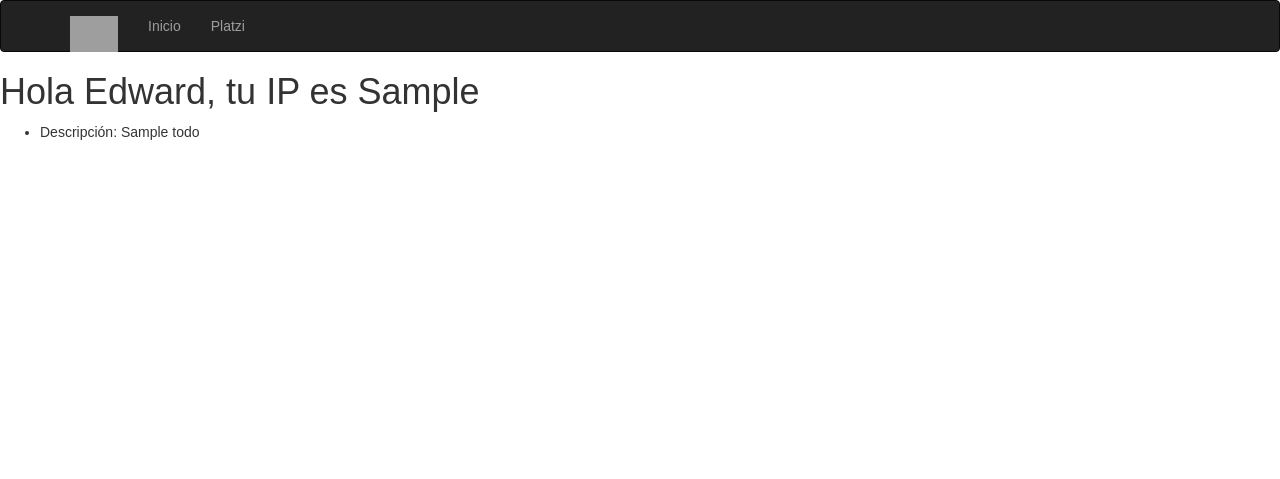
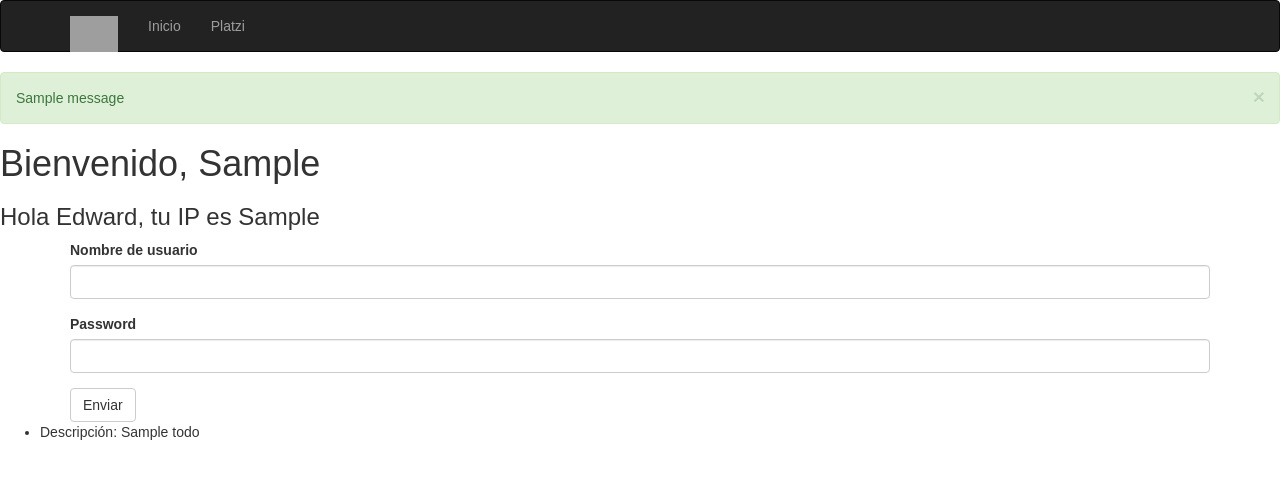
Before and after one commit to Edward-TL/platzi-flask, a Flask app: template templates/hello.html in a window 1280 px wide. Shown: the top 479 px of the page. Run offline with Flask 2, Linux system fonts and the light colour scheme; the template is opened without the code that fills it: values that come from a table or form of the project are taken from there, most other values are stand-ins (such as "Sample title", 1, 10 or a date in 2020); one stand-in notice (Sample message) is shown; form fields are guessed from the names that the template uses; parts of the project's set-up code (start-up, migrations or seed data) failed here and were passed over; some libraries are stand-ins or nearby versions; grey boxes are pictures that could not be loaded.

Commit message:
Creada la barra de notificaciones

```diff
--- a/main.py
+++ b/main.py
@@ -1,50 +1,63 @@
-from flask import Flask, request, make_response, redirect, render_template, session
+from flask import Flask, request, make_response, redirect, render_template, session, url_for, flash
 from flask_bootstrap import Bootstrap
-from flask import Forms, StringField, SubmitField, PasswordField
-from wtforms.fields import DataRequired
+from flask_wtf import FlaskForm
+from wtforms.fields import StringField, PasswordField, SubmitField
+from wtforms.validators import DataRequired
 
 app = Flask(__name__)
-Bootstrap = Bootstrap(app)
+bootstrap = Bootstrap(app)
 
 app.config['SECRET_KEY'] = 'SUPER SECRETO'
 
-todos = ['Comprar cafe', 'Solicitud de compra', 'Entregar video al productor']
+
+todos = ['Comprar cafe', 'Enviar solicitud de compra', 'Entregar video a productor ']
+
 
 class LoginForm(FlaskForm):
     username = StringField('Nombre de usuario', validators=[DataRequired()])
     password = PasswordField('Password', validators=[DataRequired()])
     submit = SubmitField('Enviar')
 
+
 @app.errorhandler(404)
 def not_found(error):
     return render_template('404.html', error=error)
 
+
 @app.errorhandler(500)
-def internal_server_error(error):
+def server_error(error):
     return render_template('500.html', error=error)
+
 
 @app.route('/')
 def index():
     user_ip = request.remote_addr
 
     response = make_response(redirect('/hello'))
-    # response.set_cookie('user_ip', user_ip)
     session['user_ip'] = user_ip
 
     return response
 
-@app.route('/hello')
+
+@app.route('/hello', methods=['GET', 'POST'])
 def hello():
-    # user_ip = request.cookies.get('user_ip')
     user_ip = session.get('user_ip')
-
-    # response_string = f'''Flask says: Kicite Joloche!\n
-    # tu IP es esta {user_ip}. ZAZ!'''
+    login_form = LoginForm()
+    username = session.get('username')
 
     context = {
-        'user_ip' : user_ip,
-        'todos' : todos,
-        'login_form' : login_form
+        'user_ip': user_ip,
+        'username': username,
+        'todos': todos,
+        'login_form': login_form
     }
 
+    if login_form.validate_on_submit():
+        username = login_form.username.data
+        session['username'] = username
+
+        flash('¡Nombre de usuario registrado con éxito!')
+
+        return redirect(url_for('index'))
+
     return render_template('hello.html', **context)
--- a/requirements.txt
+++ b/requirements.txt
@@ -1,3 +1,4 @@
 flask
 flask-bootstrap
 Flask-WTF
+Flask-testing
--- a/templates/base.html
+++ b/templates/base.html
@@ -15,5 +15,18 @@
         {% include 'navbar.html' %}
     {% endblock %}
 
+    {% for message in get_flashed_messages() %}
+        <div class="alert alert-success alert-dismissible">
+            <button type="button"
+                data-dismiss="alert"
+                class="close">&times;</button>
+        {{ message }}
+        </div>
+    {% endfor %}
+
     {% block content %}{% endblock %}
+    {% block scripts%}
+        {{ super () }}
+    {% endblock %}
+
 {% endblock %}
--- a/templates/hello.html
+++ b/templates/hello.html
@@ -9,8 +9,12 @@
 
 {% block content %}
 
+    {% if username %}
+        <h1>Bienvenido, {{ username | capitalize }}</h1>
+    {% endif %}
+
     {% if user_ip %}
-        <h1>Hola Edward, tu IP es {{ user_ip }}</h1>
+        <h3>Hola Edward, tu IP es {{ user_ip }}</h3>
     {% else %}
         <a href="{{ url_for('index') }}">Ir a inicio</a>
     {% endif %}
```
